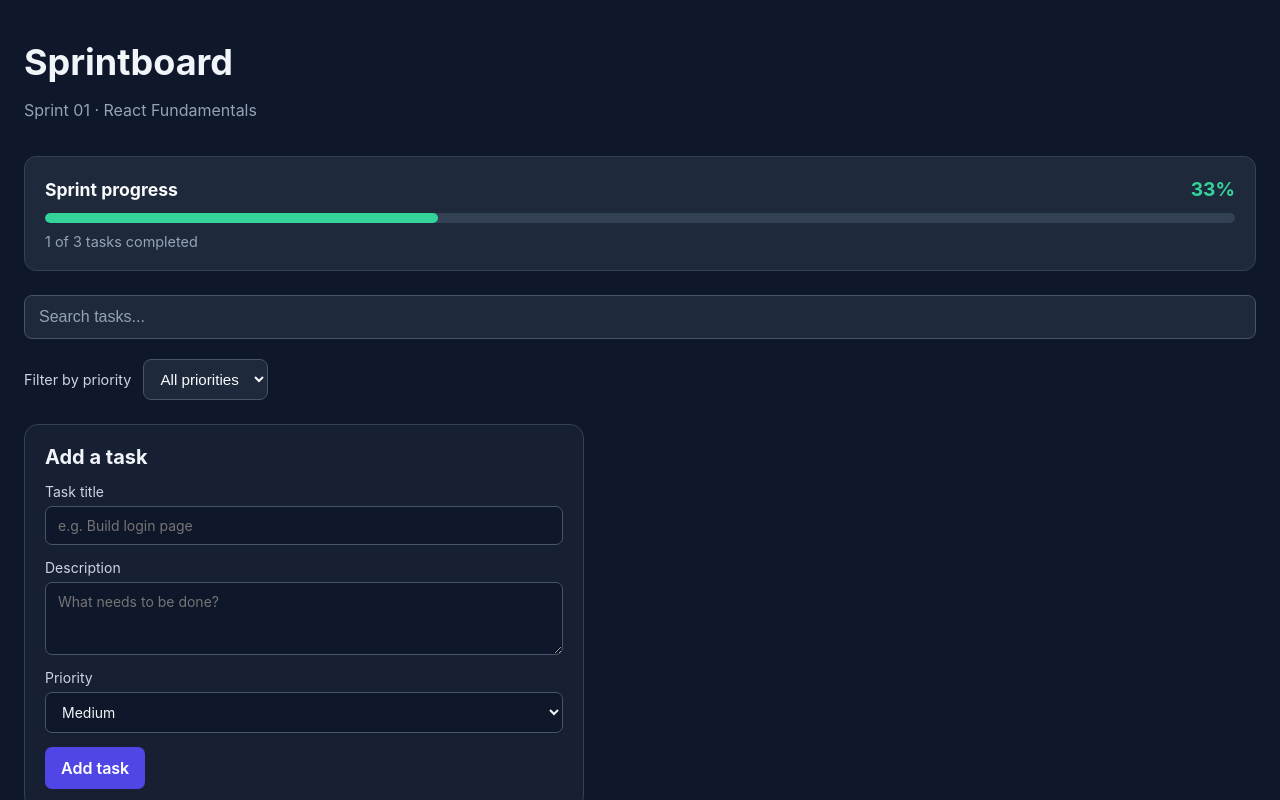
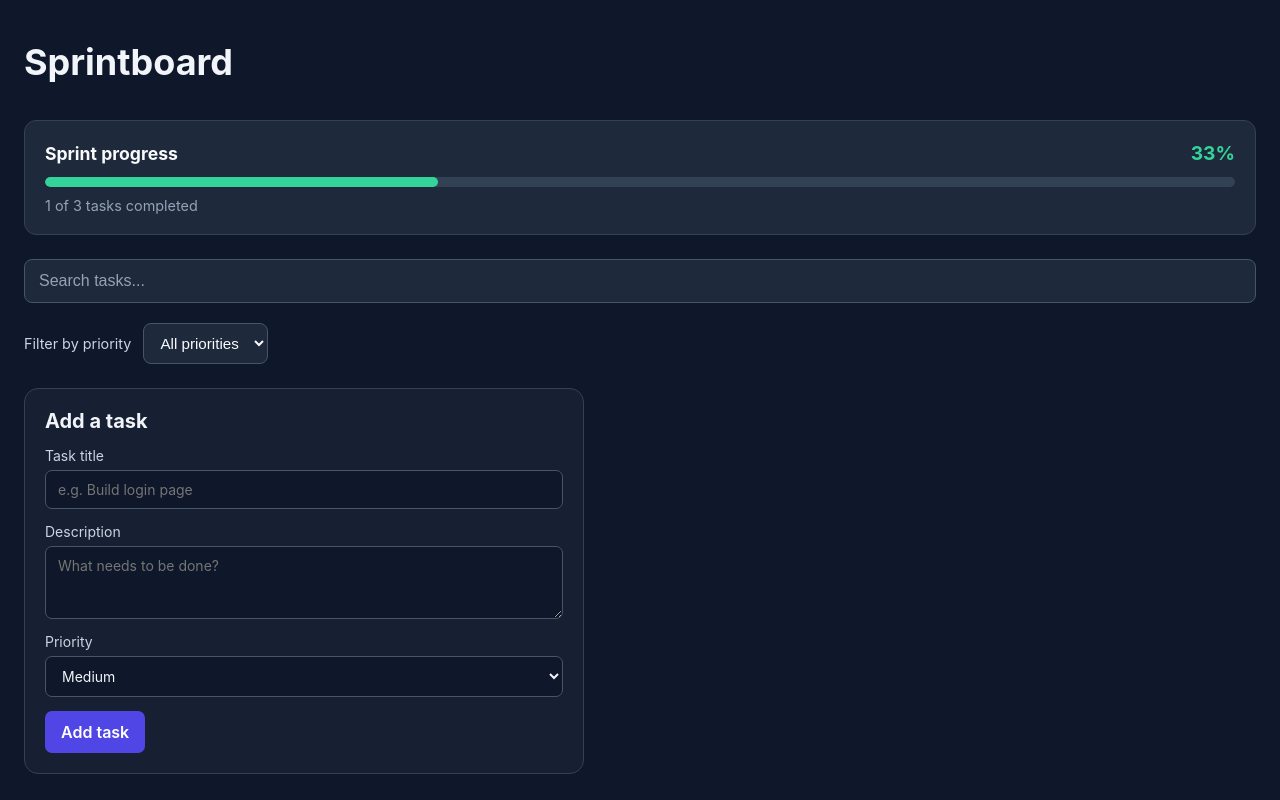
Before and after one commit to konstaahmanheimo/sprintboard, a React (Vite) app: page / in a window 1280 px wide. Shown: the top 800 px of the page. Built offline with nearby package versions, Linux system fonts and the light colour scheme.

Commit message:
clean up

```diff
--- a/src/App.jsx
+++ b/src/App.jsx
@@ -141,7 +141,6 @@ useEffect(() => {
   onClose={() => setNotification(null)}
 />
         <h1>Sprintboard</h1>
-        <p>Sprint 01 · React Fundamentals</p>
       </header>
 
       <section className="progress-section">
```
